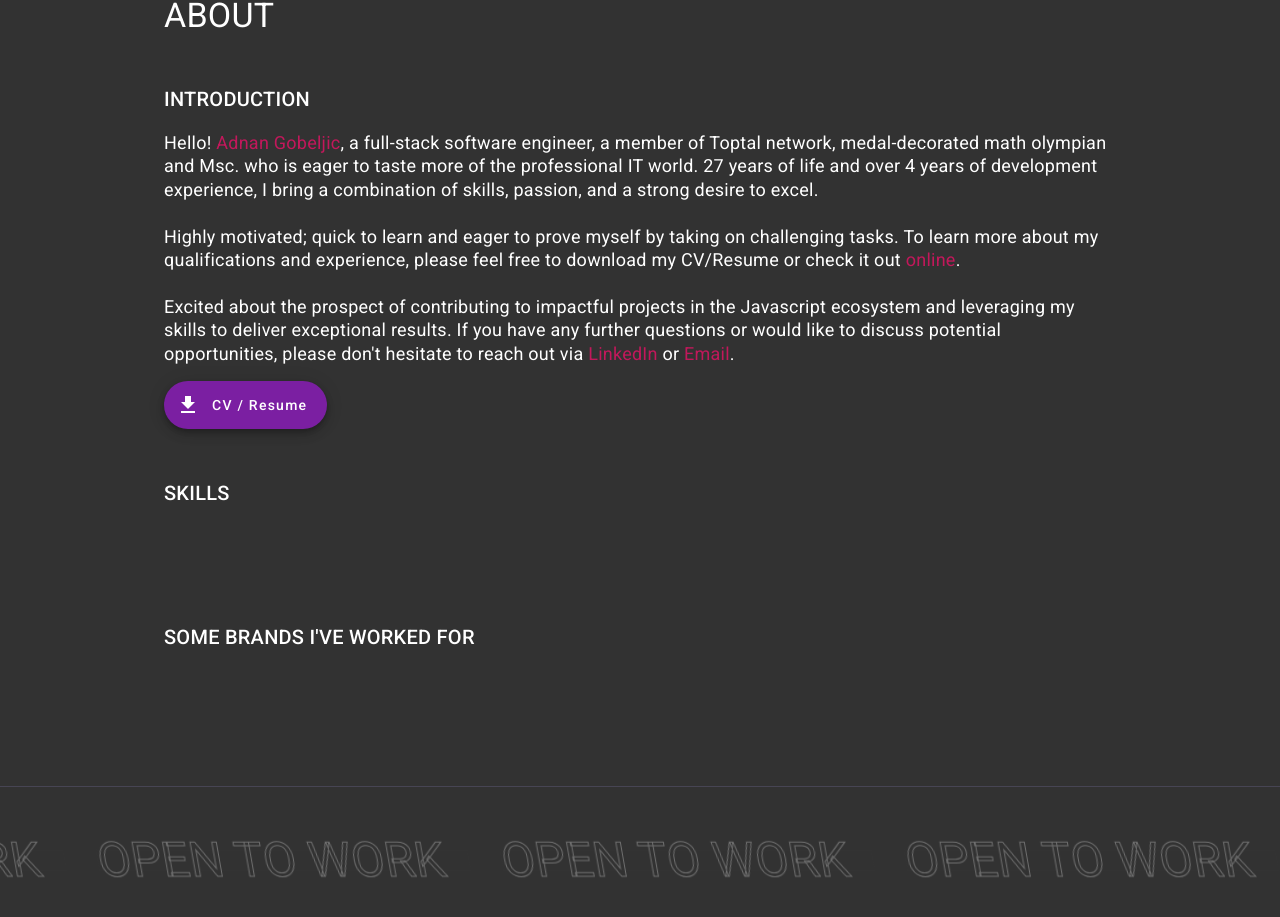
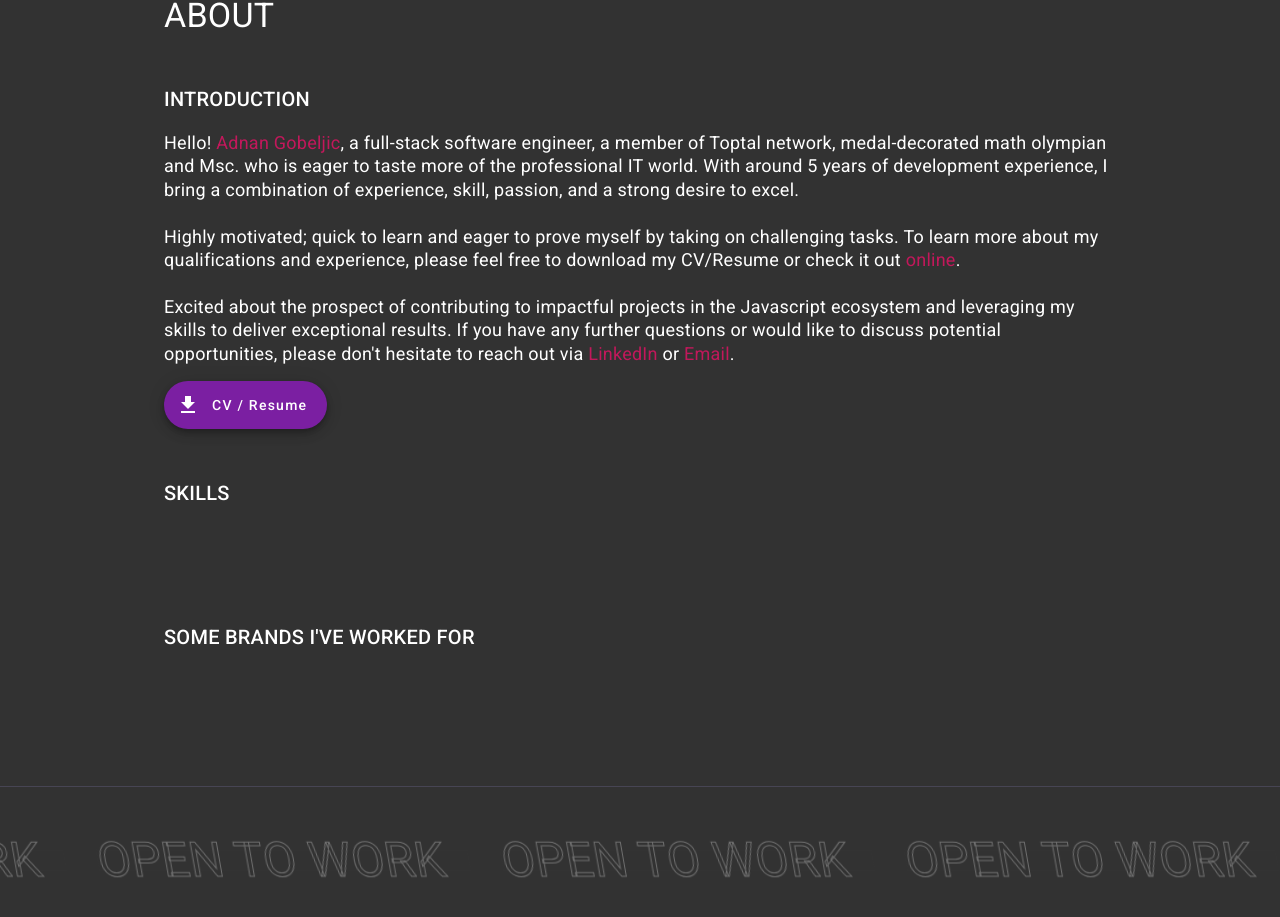
Before and after one commit to agobeljic1/agobeljic1.github.io, an Angular app: page / in a window 1280 px wide. Shown: the part 869-1786 px from the top of the page. Built offline with nearby package versions, Linux system fonts and the light colour scheme.

Commit message:
Update home.component.html

```diff
--- a/src/app/home/home.component.html
+++ b/src/app/home/home.component.html
@@ -6,8 +6,7 @@
       Hello!
       <span mouseTracking>Adnan Gobeljic</span>, a full-stack software engineer,
       a member of Toptal network, medal-decorated math olympian and Msc. who is
-      eager to taste more of the professional IT world. 27 years of life and
-      over 4 years of development experience, I bring a combination of skills,
+      eager to taste more of the professional IT world. With around 5 years of development experience, I bring a combination of experience, skill,
       passion, and a strong desire to excel.
       <br />
       <br />
```
